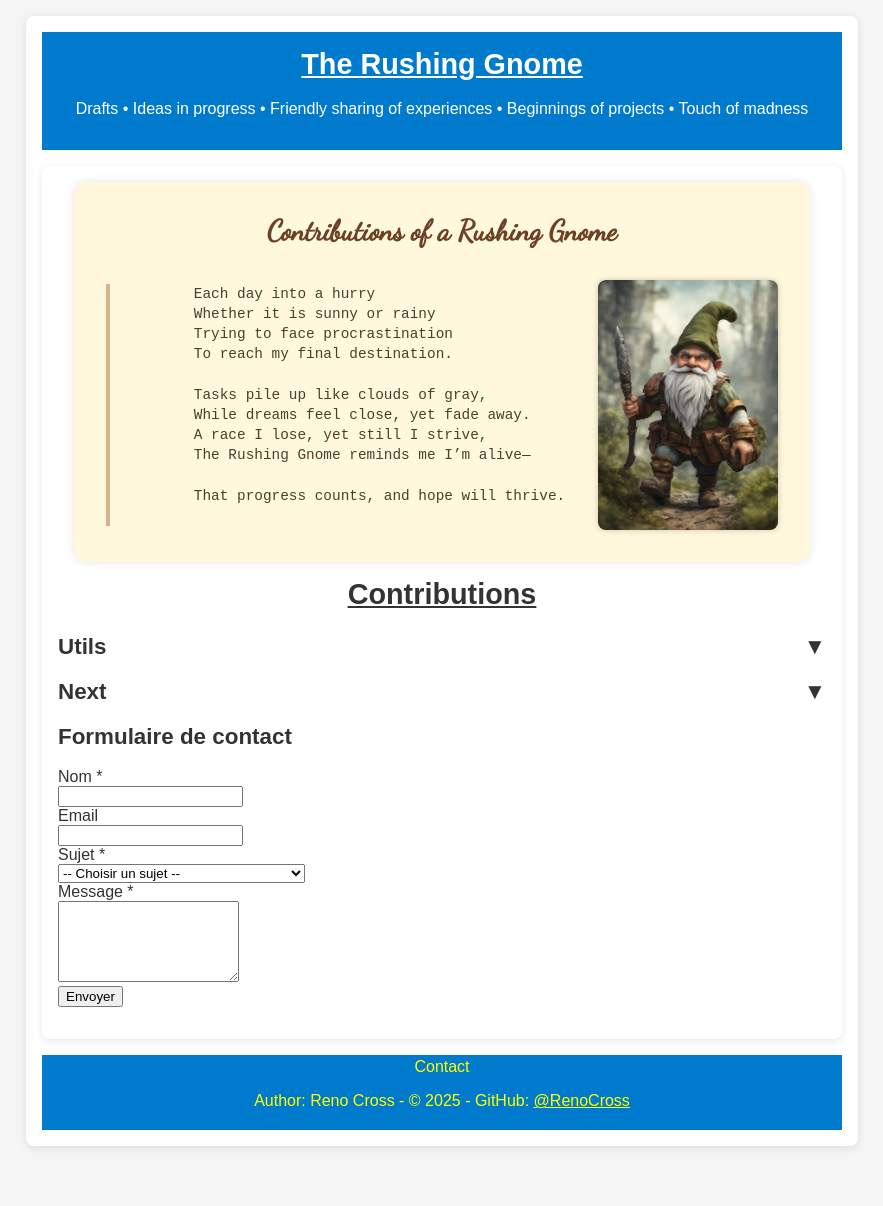
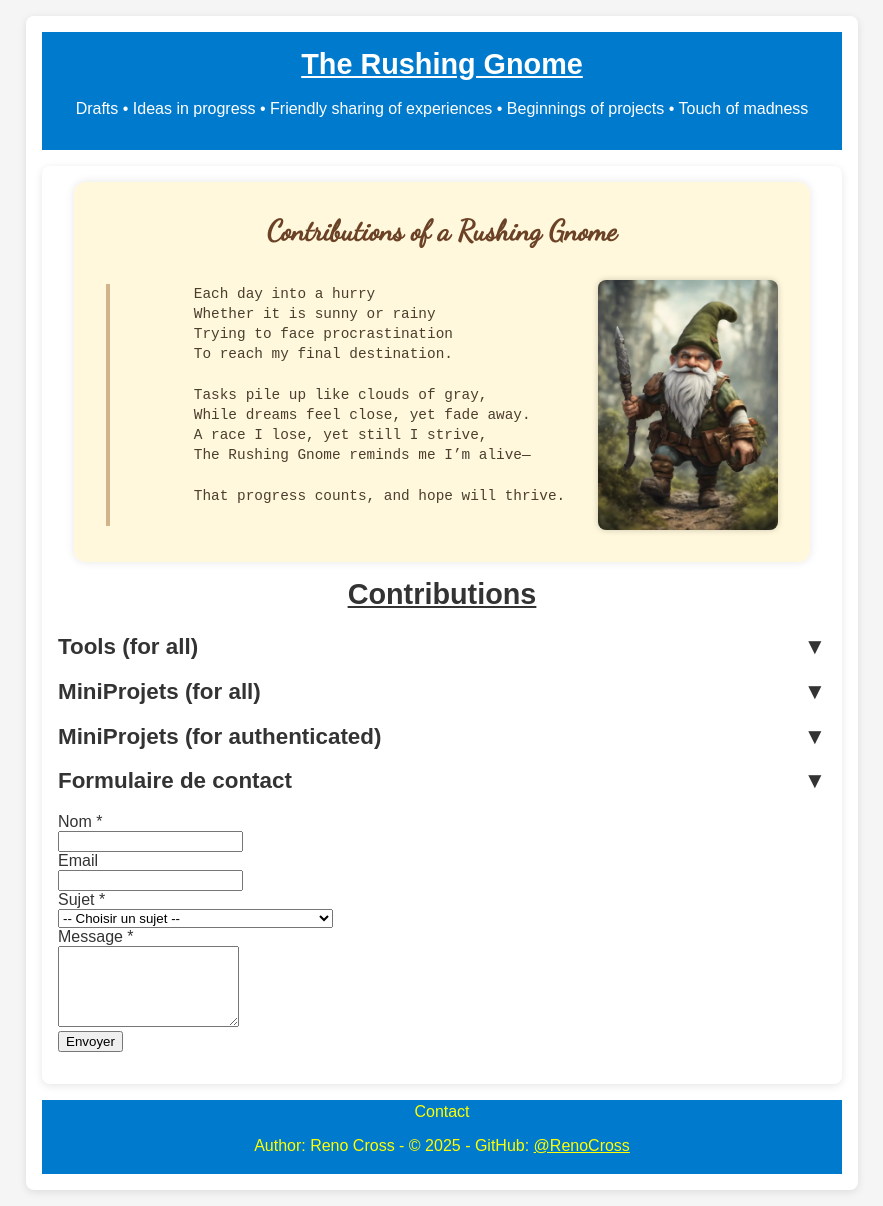
Before and after one commit to RenoCross/the-rushing-gnome, a Jekyll site: the page built from index.html, in a window 1280 px wide. Shown: the whole page, without its empty margins (198-1081 px from the left). Built offline with Jekyll 4.4.1, drawn with Linux system fonts in a browser that asks for light colours; before the commit the page ends 1162 px from its top, so only the background shows below that.

Commit message:
Update index.html

```diff
--- a/index.html
+++ b/index.html
@@ -30,7 +30,8 @@
 
   <section id="contrib">
     <h1>Contributions</h1>
-    <h2 class="collapsible">Utils</h2>
+
+    <h2 class="collapsible">Tools (for all)</h2>
 
     <div class="contrib-content">
       <ul class="contrib-list">
@@ -47,34 +48,40 @@
             <li>d'obtenir la référence de la carte mère pour vérifier la fréquence max admissible</li>
           </ul>
         </li>
+      </ul>
+    </div>
+
+    <h2 class="collapsible">MiniProjets (for all)</h2>
+
+    <div class="contrib-content">
+      <ul class="contrib-list">
         <li>
-          <h3>📘 MiniProjet partage de livres - ToDo</h3>
-          <p>Pour un partage au niveau du 1er cercle d'amis :</p>
-          <ul>
-            <li>liste les livres et leur lieu de stockage</li>
-            <li>gestion d'une petite BdD</li>
-          </ul>
-        </li>
-        <li>
-          <h3>📘 MiniProjet partage de livres - ToDo</h3>
-          <p>Pour un partage au niveau du 1er cercle d'amis :</p>
-          <ul>
-            <li>liste les livres et leur lieu de stockage</li>
-            <li>gestion d'une petite BdD</li>
-          </ul>
+          <h3>🌄 MiniProjet Distance randonnées - ToDo</h3>
+          <p>J'ai dit à un ami que lorsque j'aurai parcouru l'équivalent de la distance séparant nos domiciles (~500km) sur des chemins de randonnées, j'irai le voir.<br>Ce projet est donc pour essayer de suivre plus facilement la progression de ce challenge.</p>
         </li>
       </ul>
     </div>
 
-    <h2 class="collapsible">Next</h2>
+    <h2 class="collapsible">MiniProjets (for authenticated)</h2>
 
     <div class="contrib-content">
       <ul class="contrib-list">
         <li>
-          <h3>💾 Autre ressource</h3>
+          <h3>📘 MiniProjet partage de livres - ToDo</h3>
+          <p>Pour un partage simplifié au niveau du 1er cercle d'amis :</p>
           <ul>
-            Ce script est un test :
-            <li>dfzfzfezf</li>
+            <li>liste les livres et leur lieu de stockage</li>
+            <li>gestion d'une petite BdD</li>
+            <li>saisie à partir du code ISBN</li>
+          </ul>
+        </li>
+        <li>
+          <h3>📅 MiniProjet calendrier - ToDo</h3>
+          <p>Pour un partage au niveau du 1er cercle d'amis : destiné à faire des essais de planification simples</p>
+          <ul>
+            <li>récupération d'un calendrier et masquage automatique de certains créneaux</li>
+            <li>optimisation de déplacements (tarifs train / covoiturage / recherche matériel)</li>
+            <li>simulation d'une activité de location</li>
           </ul>
         </li>
       </ul>
@@ -83,7 +90,7 @@
   </section>
 
   <section id="contact">
-    <h2>Formulaire de contact</h2>
+    <h2 class="collapsible">Formulaire de contact</h2>
     <form id="contact-form">
       <label for="name">Nom *</label><br>
       <input type="text" id="name" name="name" required><br>
```
